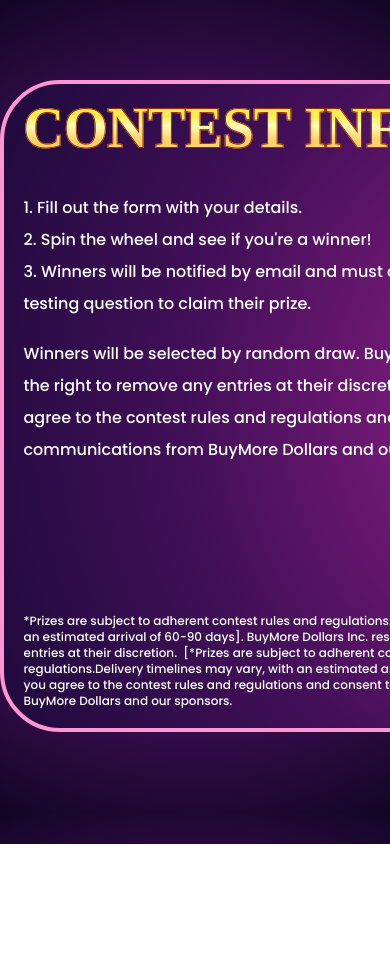
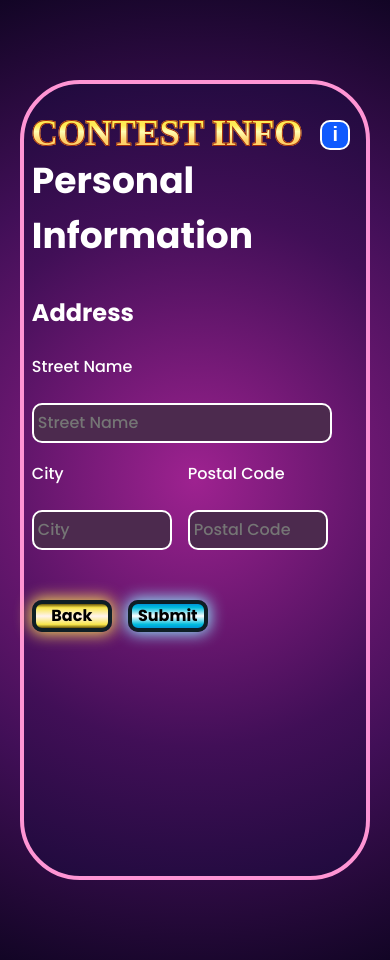
Before and after one commit to JacobSkraps/spinwin, a Next.js app: page /form/mainForm2 in a window 390 px wide. Before the commit the page ends 844 px from the top, so only its background shows below. Built offline with nearby package versions, Linux system fonts and the light colour scheme.

Commit message:
Fused charlize and jacob changes

```diff
--- a/src/app/(pages)/form/birthdayform/page.jsx
+++ b/src/app/(pages)/form/birthdayform/page.jsx
@@ -68,7 +68,7 @@
     <div>
       <form ref={addPeopleFormRef} className="add" onSubmit={handleSubmit} noValidate>
         <h2 className='formHeading'>Your Birthday</h2>
-        <div className='formElement formWide'>
+        <div className='formElement'>
           <label htmlFor="birthdayLabel" className='formLabel'>Birthday</ label>
           <input name="birthday" type="date" placeholder="Birthday" id="birthday" className='formWide'/>
           <div className='formErrorBar'>
--- a/src/app/(pages)/form/layout.jsx
+++ b/src/app/(pages)/form/layout.jsx
@@ -1,37 +1,63 @@
-import { Geist, Geist_Mono } from "next/font/google";
+"use client";
+
+import { useEffect } from 'react';
 import "../../globals.css";
-import localFont from 'next/font/local'
 
-const Gabarito = localFont({ src: '../../../fonts/Gabarito-Black.ttf' })
-// import { Gabarito } from '../../../fonts/Gabarito-Black.ttf'
-import { Poppins } from 'next/font/google'
-
-// const gabarito = Gabarito({
-//   weight: ['900'],
-//   style: ['normal'],
-//   subsets: ['latin']
-// })
-const poppins = Poppins({
-  weight: ['500', '700'],
-  style: ['normal'],
-  subsets: ['latin']
-})
-
-export const metadata = {
-  title: "Create Next App",
-  description: "Generated by create next app",
+export default function FormLayout({ children }) {
+  useEffect(() => {
+    const togglePopup = () => {
+      const popup = document.getElementById("formInfoPopup");
+      const content = document.getElementById("formContent");
+      if (popup.style.display === "none") {
+        popup.style.display = "block";
+        content.style.display = "none";
+      } else {
+        popup.style.display = "none";
+        content.style.display = "block";
+      }
     };
 
-export default function FormLayout({ children }) {
+    const button = document.getElementById("formInfoPopupButton");
+    if (button) {
+      button.addEventListener("click", togglePopup);
+    } else {
+      console.error("Button with id 'formInfoPopupButton' not found");
+    }
+
+    return () => {
+      if (button) {
+        button.removeEventListener("click", togglePopup);
+      }
+    };
+  }, []);
+
   return (
     <div id="formBody">
       <section id="formSiding">
-        <div id="formSidingContainer">
+        <div id="formInfoHeading">
           <div className="relative">
             <h1 className="contestInfo evilInfo" aria-hidden="true">CONTEST INFO</h1>
             <h1 className="contestInfo ">CONTEST INFO</h1>
           </div>
-          <p className="paragraphText"> </p>
+          <button id="formInfoPopupButton">i</button>
+        </div>
+        <div id="formInfoPopup">
+          <div className="formSidingContainer">
+            <p className="paragraphText">
+              1. Fill out the form with your details.<br/>
+              2. Spin the wheel and see if you're a winner!<br/>
+              3. Winners will be notified by email and must correctly answer a skill-testing question to claim their prize.<br/>
+            </p><br/>
+            <p className="paragraphText">
+            Winners will be selected by random draw.* BuyMore Dollars Inc. reserves the right to remove any entries at their discretion.* By entering, you agree to the contest rules and regulations and consent to receive communications from BuyMore Dollars and our sponsors.            </p>
+          </div>
+          <div id="formSidingBodyParagraph">
+            <p className="paragraphText bottom">
+            *Prizes are subject to adherent contest rules and regulations. Delivery timelines may vary, with an estimated arrival of 60-90 days.            </p>
+          </div>
+        </div>
+        <div id='formSidingDesk'>
+          <div className="formSidingContainer">
               <p className="paragraphText">
                 1. Fill out the form with your details.<br/>
                 2. Spin the wheel and see if you're a winner!<br/>
@@ -46,6 +72,7 @@
                 *Prizes are subject to adherent contest rules and regulations.Delivery timelines may vary, with an estimated arrival of 60-90 days]. BuyMore Dollars Inc. reserves the right to remove any entries at their discretion.  [*Prizes are subject to adherent contest rules and regulations.Delivery timelines may vary, with an estimated arrival of 60-90 days] By entering, you agree to the contest rules and regulations and consent to receive communications from BuyMore Dollars and our sponsors.
               </p>
             </div>
+          </div>
       </section>
       <div id="formContent">
         {children}
--- a/src/app/(pages)/form/mainForm2/page.jsx
+++ b/src/app/(pages)/form/mainForm2/page.jsx
@@ -17,13 +17,13 @@
     localStorage.setItem('accountType', "Adult");
 
 
-    const addressOneValue = formData.get('addressOne');
+    const addressOneValue = formData.get('streetAddress');
     localStorage.setItem('addressOne', addressOneValue);
 
-    const addressTwoValue = formData.get('addressTwo');
+    const addressTwoValue = formData.get('city');
     localStorage.setItem('addressTwo', addressTwoValue);
 
-    const postalValue = formData.get('postal');
+    const postalValue = formData.get('postalCode');
     localStorage.setItem('postal', postalValue);
 
     let mainFormInputs = ["streetAddress", "city", "postalCode"];
@@ -65,9 +65,9 @@
         <form ref={addPeopleFormRef} className="add" onSubmit={handleFormSubmit} noValidate>
         <h3 className='formSubHeading'>Address</h3>
 
-        <div className='formElement formWide'>
+        <div className='formElement'>
             <label htmlFor="streetAddress" className='formLabel '>Street Name</ label>
-            <input name="streetAddress" type="text" placeholder="Street Name" id="streetAddress" className='formInput' required />
+            <input name="streetAddress" type="text" placeholder="Street Name" id="streetAddress" className='formWide' required />
             <div className='formErrorBar'>
                 <p className='formErrorMessage'>
                 *Address is required.<br/>
@@ -76,9 +76,9 @@
             </div>
         </div>
         <fieldset className='fieldset2'>
-            <div className='formElement formHalf'>
+            <div className='formElement'>
                 <label htmlFor="city" className='formLabel'>City</ label>
-                <input name="city" type="text" placeholder="City" id="city" className='formInput'  required />
+                <input name="city" type="text" placeholder="City" id="city" className='formHalf'  required />
                 <div className='formErrorBar'>
                     <p className='formErrorMessage'>
                     *City is required.<br/>
@@ -86,9 +86,9 @@
                     </p>
                 </div>
             </div>
-            <div className='formElement formHalf'>
+            <div className='formElement'>
                 <label htmlFor="postalCode" className='formLabel'>Postal Code</ label>
-                <input name="postalCode" type="text" placeholder="Postal Code" id="postalCode" className='formInput' required />
+                <input name="postalCode" type="text" placeholder="Postal Code" id="postalCode" className='formHalf' required />
                 <div className='formErrorBar'>
                     <p className='formErrorMessage'>
                     *Postal code is required.<br/>
--- a/src/app/globals.css
+++ b/src/app/globals.css
@@ -53,7 +53,7 @@
   font-family: 'gabarito';
   font-style: normal;
   font-weight: 900;
-  font-size: 56px;
+  font-size: 3.5rem;
   /* Golden Gradient */
   background: linear-gradient(180deg, #FFEB53 31.9%, #FFFEB1 46.4%, #FFD269 68.4%);
   -webkit-background-clip: text;
@@ -76,6 +76,13 @@
 .fix-stroke {
   paint-order: stroke fill;
 }
+#formInfoPopupButton{
+  display: none;
+}
+#formInfoPopup{
+  display: none;
+}
+
 .paragraphText{
   font-family: 'poppins';
   font-weight: 500;
@@ -151,21 +158,21 @@
   height: 100%;
   display: flex;
   flex-direction: column;
-  justify-content: space-between;
+  /* justify-content: space-between; */
 }
 
-/* #formSidingContainer{
+#formSidingContainer{
   display: flex;
   flex-direction: column;
-  justify-content: space-between;
-} */
+  /* justify-content: space-between; */
+}
 #formContent{
   width: 45%;
 }
 #formSidingBodyParagraph{
   display: flex;
   flex-direction: column;
-  justify-content: space-between;
+  justify-content: start;
 }
 form{
   display: flex;
@@ -181,15 +188,31 @@
   gap: 16px;
   border: none;
 }
+.formHalf{
+  width: 230px;
+  height: 40px;
+  border-radius: 10px;
+  border: #FFFFFF solid 2px;
+  background-color: #4C2A4E;
+  color: white;
+  padding: 4px;
+  margin-top: 12px;
+}
 
 .formWide{
-  width: 100%;
+  width: 480px;
+  height: 40px;
   border-radius: 10px;
+  border: #FFFFFF solid 2px;
+  background-color: #4C2A4E;
+  color: white;
+  padding: 4px;
+  margin-top: 12px;
 }
 
-.formHalf{
+/* .formHalf{
   width: 50%;
-}
+} */
 
 .formElement{
   position: relative;
@@ -353,3 +376,84 @@
 .No-Display{
   display: none;
 }
+
+@media only screen and (max-width: 850px) {
+  #formBody{
+    width: 350px;
+    height: 800px;
+    padding: 3% 2% 5% 2%;
+    justify-content: flex-start;
+  }
+  .add{
+    width: 300px;
+  }
+  #formSiding{
+    width: auto;
+    height: 45px;
+  }
+  #formContent{
+    width: auto;
+  }
+
+  #formBody{
+    flex-direction: column;
+  }
+  #formSidingDesk{
+    display: none;
+  }
+  #formInfoHeading{
+    margin-top: 16px;
+    display: flex;
+    flex-direction: row;
+    justify-content: space-between;
+  }
+  .contestInfo{
+    font-size: 2.25rem;
+  }
+  .evilInfo{
+    text-align: center;
+  }
+  #formInfoPopupButton{
+    display: block;
+    width: 30px;
+    height: 30px;
+    color: white;
+    background-color: #105BFE;
+    border: white solid 2px;
+    border-radius: 10px;
+    font-size: 20px;
+    font-weight: 700;
+    margin: 8px;
+    cursor: pointer;
+  }
+  #formInfoPopup{
+    margin: 40px 16px;
+    /* width: 100%; */
+    height: 100%;
+  }
+  .formHalf{
+    width: 140px;
+  }
+  .formWide{
+    width: 300px;
+  }
+  .nextButtonButton{
+    width: 80px;
+    height: 32px;
+    text-align: center;
+    line-height: 19px;
+    font-size: 1rem;
+  }
+  .backButton{
+    width: 80px;
+    height: 32px;
+    text-align: center;
+    line-height: 32px;
+    font-size: 1rem;
+  }
+}
+@media only screen and (min-width: 851px) {
+  #formInfoPopup{
+    display: none !important;
+  }
+}
--- a/src/app/layout.js
+++ b/src/app/layout.js
@@ -1,5 +1,15 @@
 import { Geist, Geist_Mono } from "next/font/google";
 import "./globals.css";
+
+import localFont from 'next/font/local';
+
+const Gabarito = localFont({ src: '../fonts/Gabarito-Black.ttf' });
+import { Poppins } from 'next/font/google'
+const poppins = Poppins({
+  weight: ['500', '700'],
+  style: ['normal'],
+  subsets: ['latin'],
+});;
 
 const geistSans = Geist({
   variable: "--font-geist-sans",
```
Also changed, not shown: src/app/(pages)/form/consentForm/page.jsx (+6 -2 lines), src/app/(pages)/form/guardianForm/page.jsx (+9 -9 lines), src/app/(pages)/form/guardianForm2/page.jsx (+8 -8 lines), src/app/(pages)/form/mainForm/page.jsx (+8 -8 lines). Lines whose indentation alone changed are shown as unchanged.
